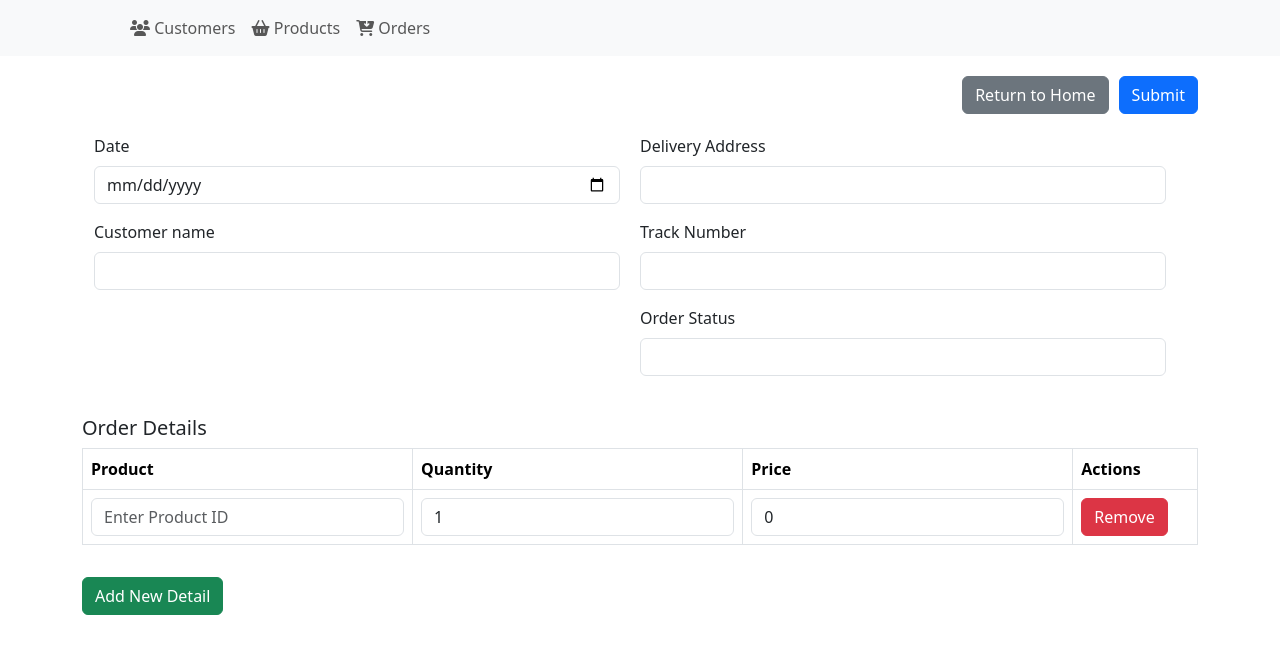
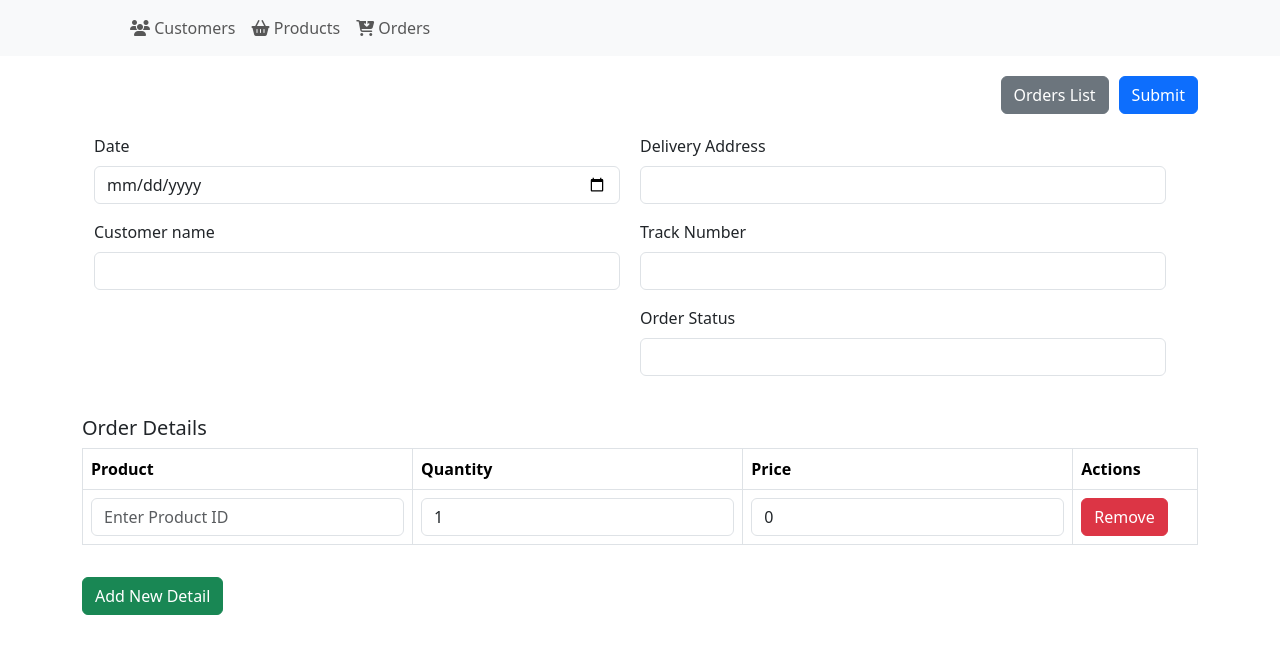
Before and after one commit to Mamoudou12/order_management_vuejs, a Vue app: page /orders/new in a window 1280 px wide. Shown: the top 654 px of the page. Built offline with nearby package versions, Linux system fonts and the light colour scheme.

Commit message:
update OrderForm file

```diff
--- a/src/views/orders/OrderForm.vue
+++ b/src/views/orders/OrderForm.vue
@@ -2,7 +2,7 @@
   <form @submit.prevent="submitOrder">
     <!-- Conteneur pour les boutons en haut à droite -->
     <div class="form-buttons">
-      <button type="button" class="btn btn-secondary" @click="goHome">Return to Home</button>
+      <button type="button" class="btn btn-secondary" @click="goHome">Orders List</button>
       <button type="submit" class="btn btn-primary">Submit</button>
     </div>
 
```
